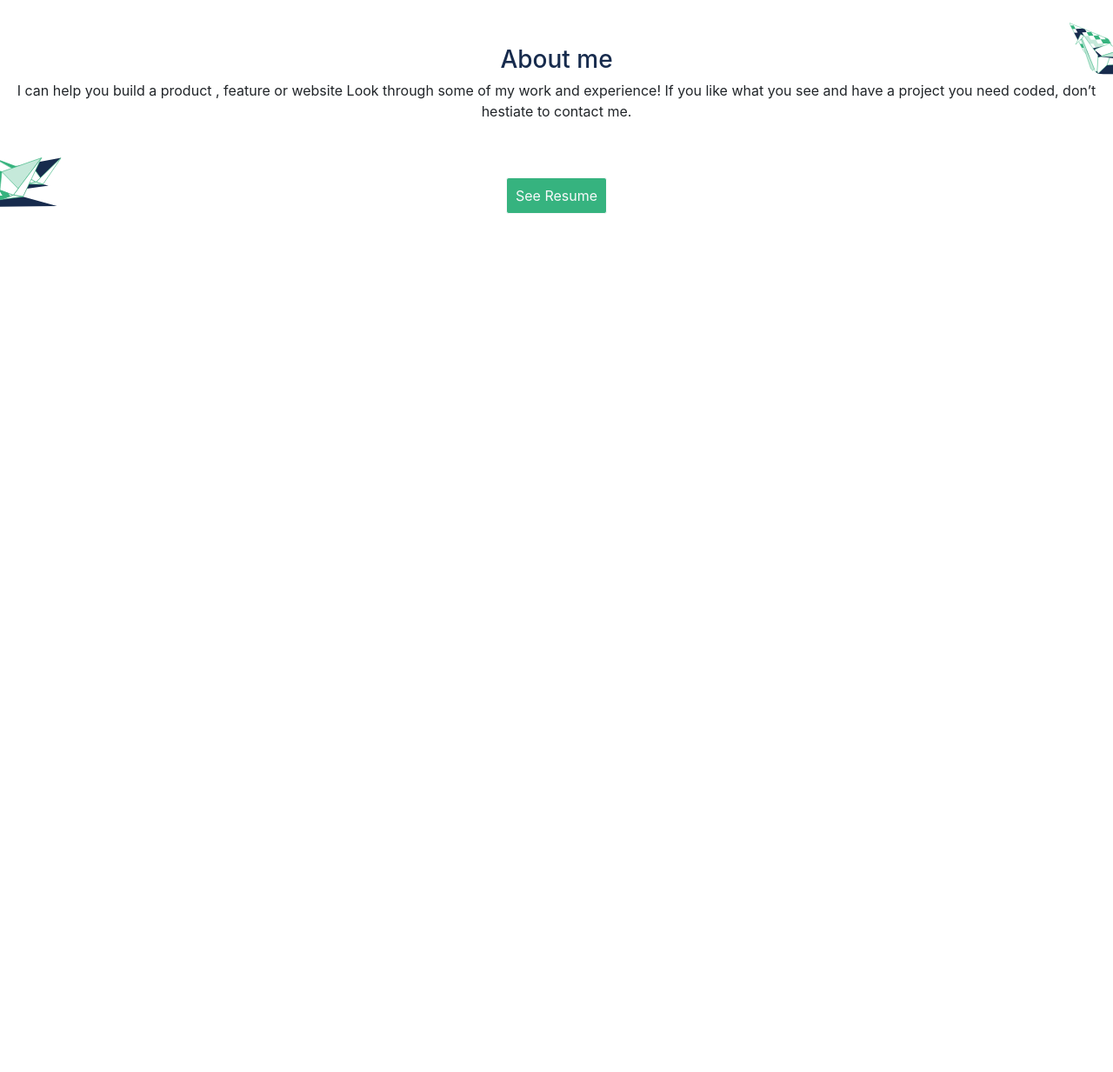
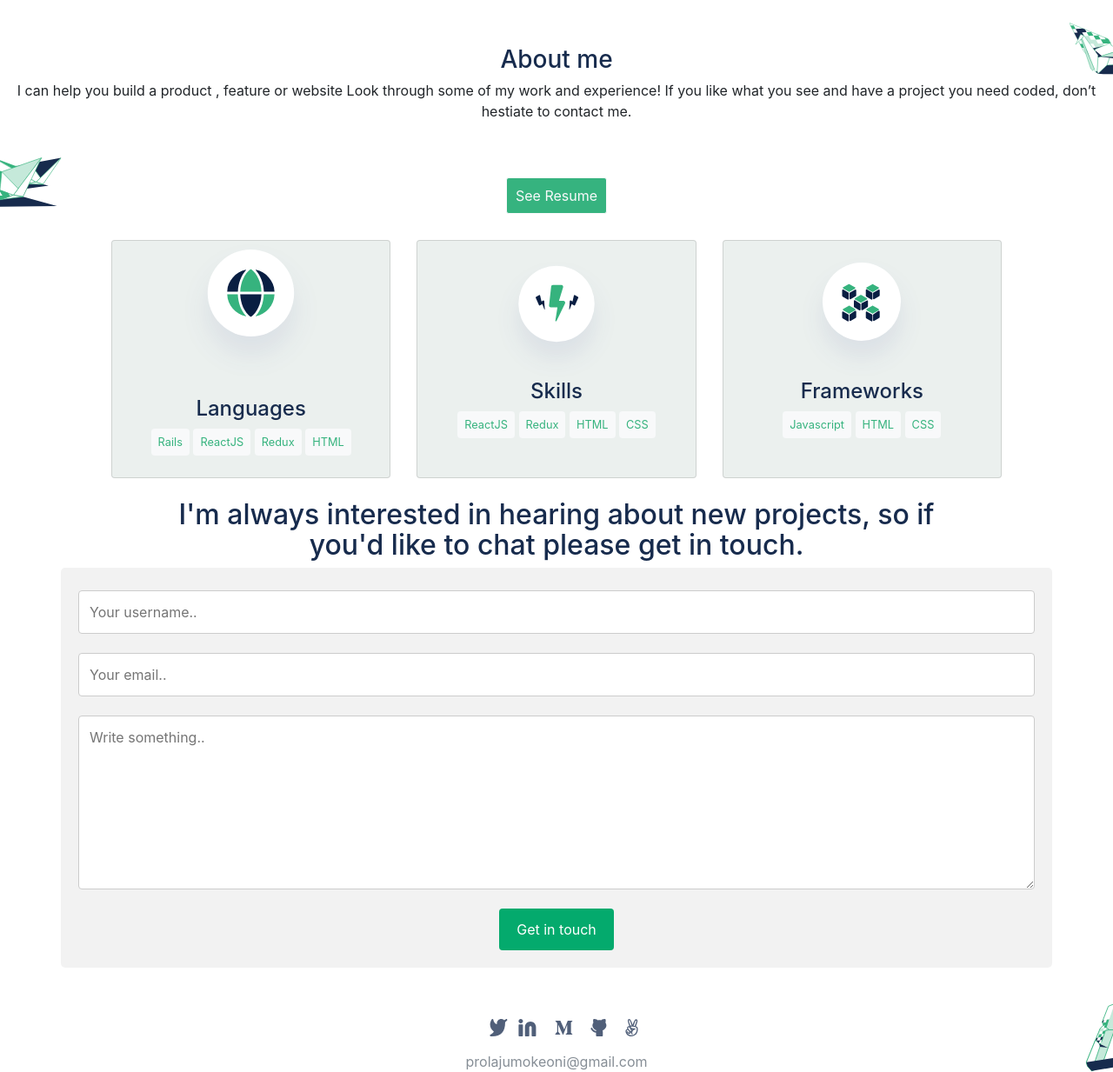
Before and after one commit to prolajumokeoni/portfolio, a website: page index.html in a window 1280 px wide. Shown: the part 1033-2266 px from the top of the page at 87% size. Before the commit the page ends 1309 px from the top, so only its background shows below. Drawn offline with nearby package versions, Linux system fonts and the light colour scheme.

Commit message:
Add contact me and footer

```diff
--- a/assets/styles.css
+++ b/assets/styles.css
@@ -1,3 +1,8 @@
+html {
+  overflow-x: hidden;
+  max-width: 100%;
+}
+
 .blue-font {
   color: #172B4D;
 }
@@ -41,6 +46,7 @@
   border-bottom: 1px solid #36B37E;
   border-width: medium;
 }
+.skills,
 .works {
  margin: 0 auto;
  width: 80%;
@@ -73,3 +79,57 @@
   bottom: 0;
   left: 0;
 }
+
+.background-dark {
+  background-color: #EBF0EE;
+}
+
+.contact-form {
+  margin: 0 auto;
+  width: 90%;
+}
+input[type=text], select, textarea {
+  width: 100%;
+  padding: 12px;
+  border: 1px solid #ccc;
+  border-radius: 4px;
+  box-sizing: border-box;
+  margin-top: 6px;
+  margin-bottom: 16px;
+  resize: vertical;
+}
+
+input[type=submit] {
+  background-color: #04AA6D;
+  color: white;
+  padding: 12px 20px;
+  border: none;
+  border-radius: 4px;
+  cursor: pointer;
+}
+
+input[type=submit]:hover {
+  background-color: #45a049;
+}
+
+.container {
+  border-radius: 5px;
+  background-color: #f2f2f2;
+  padding: 20px;
+}
+
+.footer {
+  position: relative;
+}
+
+.footer-img {
+  width: 50px;
+  height: 80px;
+  position: absolute;
+  right: 0;
+  top: 0;
+}
+
+.footer-icons {
+  margin-top: 40px;
+}
--- a/index.html
+++ b/index.html
@@ -24,15 +24,15 @@
           <a class="nav-link text-dark" href="#">Portfolio</a>
         </li>
         <li class="nav-item">
-          <a class="nav-link text-dark" href="#">About</a>
+          <a class="nav-link text-dark" href="#about-me">About</a>
         </li>
         <li class="nav-item">
-          <a class="nav-link text-dark" href="#">Contact</a>
+          <a class="nav-link text-dark" href="#contact-me">Contact</a>
         </li>
       </ul>
     </div>
   </nav>
-  <section class="about main-image">
+  <section class="about main-image" id="about-me">
     <div class="about-me text-center">
       <h3 class="pt-5 blue-font font-weight-bolder">Hey there, I'm Priscilla!</h3>
       <h3 class="green-font font-weight-bolder pb-2">I'm a software developer</h3>
@@ -65,7 +65,8 @@
               <small class="card-text natural">CSS</small>
             </div>
             <div class=" text-center pt-3">
-              <a href="https://github.com/prolajumokeoni/Penz_Classes_Frontend" class="green-background link-light">See Project</a>
+              <a href="https://github.com/prolajumokeoni/Penz_Classes_Frontend" class="green-background link-light">See
+                Project</a>
             </div>
         </div>
       </div>
@@ -111,9 +112,81 @@
       <h3 class="blue-font text-center pt-5 ">About me</h3>
       <img class="about-right" src="./assets/images/about-right-m.svg" alt="">
       <img class="about-left" src="./assets/images/about-left-m.svg" alt="">
-      <p class="text-center pb-5"> I can help you build a product , feature or website Look through some of my work and experience! If you like what you see and have a project you need coded,
+      <p class="text-center pb-5"> I can help you build a product , feature or website Look through some of my work and
+        experience! If you like what you see and have a project you need coded,
         don’t hestiate to contact me.</p>
-      <button class="btn btn-outline-light green-background" onclick="window.location.href='https://drive.google.com/file/d/1DkZuguUypBXvX8k6_sEqQV0uLXjI-uvO/view';">See Resume</button>
+      <button class="btn btn-outline-light green-background"
+        onclick="window.location.href='https://drive.google.com/file/d/1DkZuguUypBXvX8k6_sEqQV0uLXjI-uvO/view';">See
+        Resume</button>
+    </div>
+  </section>
+
+  <section class="skills">
+    <div class="card-deck">
+      <div class="card mb-2  background-dark text-center">
+        <img src="./assets/images/icon-languages.svg" class="w-50 mx-auto" alt="languages">
+        <div class="card-body">
+          <h4 class="card-title text-center blue-font">Languages</h4>
+          <div class="text-center">
+            <small class="card-text green-font bg-light p-2 rounded">Rails</small>
+            <small class="card-text green-font bg-light p-2 rounded">ReactJS</small>
+            <small class="card-text green-font bg-light p-2 rounded">Redux</small>
+            <small class="card-text green-font bg-light p-2 rounded">HTML</small>
+          </div>
+        </div>
+      </div>
+      <div class="card mb-2  background-dark text-center">
+        <div class="card-body">
+          <img src="./assets/images/icon-skills.svg" class="w-50 mx-auto" alt="">
+          <h4 class="card-title text-center blue-font">Skills</h4>
+          <div class="text-center">
+            <small class="card-text green-font bg-light p-2 rounded">ReactJS</small>
+            <small class="card-text green-font bg-light p-2 rounded">Redux</small>
+            <small class="card-text green-font bg-light p-2 rounded">HTML</small>
+            <small class="card-text green-font bg-light p-2 rounded">CSS</small>
+          </div>
+          <div class="modal-dialog modal-fullscreen-sm-down">
+          </div>
+        </div>
+      </div>
+      <div class="card mb-2  background-dark text-center">
+        <div class="card-body p-3">
+          <img src="./assets/images/icon-frameworks.svg" class="w-50 mx-auto" alt="">
+          <h4 class="card-title text-center blue-font">Frameworks</h4>
+          <div class="text-center">
+            <small class="card-text green-font bg-light p-2 rounded">Javascript</small>
+            <small class="card-text green-font bg-light p-2 rounded">HTML</small>
+            <small class="card-text green-font bg-light p-2 rounded">CSS</small>
+          </div>
+        </div>
+      </div>
+  </section>
+  <section class="text-center pt-3" id="contact-me">
+    <h2 class="blue-font w-75 mx-auto">I'm always interested in hearing about new projects, so if you'd like to chat please get in touch.</h2>
+
+    <div class="container">
+      <form>
+        <input type="text" id="username" name="username" placeholder="Your username..">
+
+        <input type="text" id="email" name="email" placeholder="Your email..">
+
+        <textarea id="subject" name="subject" placeholder="Write something.." style="height:200px"></textarea>
+
+        <input type="submit" value="Get in touch">
+      </form>
+    </div>
+    <div class="footer">
+      <img class="footer-img" src="./assets/images/illustration-contact-form.svg" alt="img">
+      <div class="icons p-3 footer-icons pb-0">
+        <a href="#"><img class="pl-3" src="./assets/images/twitter.svg" alt="icon"></a>
+        <a href="#"><img class="pl-2" src="./assets/images/Linkedin-icon.svg" alt="icon"></a>
+        <a href="#"><img class="pl-3" src="./assets/images/medium.svg" alt="icon"></a>
+        <a href="#"><img class="pl-3" src="./assets/images/github.svg" alt="icon"></a>
+        <a href="#"><img class="pl-3" src="./assets/images/angellist.svg" alt="icon"></a>
+      </div>
+      <div>
+        <a class="text-muted" href="#">prolajumokeoni@gmail.com</a>
+      </div>
     </div>
   </section>
   <script src="https://ajax.googleapis.com/ajax/libs/jquery/1.11.1/jquery.min.js"></script>
```
Also changed, not shown: assets/images/icon-frameworks.svg (added), assets/images/icon-languages.svg (added), assets/images/icon-skills.svg (added), assets/images/illustration-contact-form.svg (added). Lines whose indentation alone changed are shown as unchanged.
